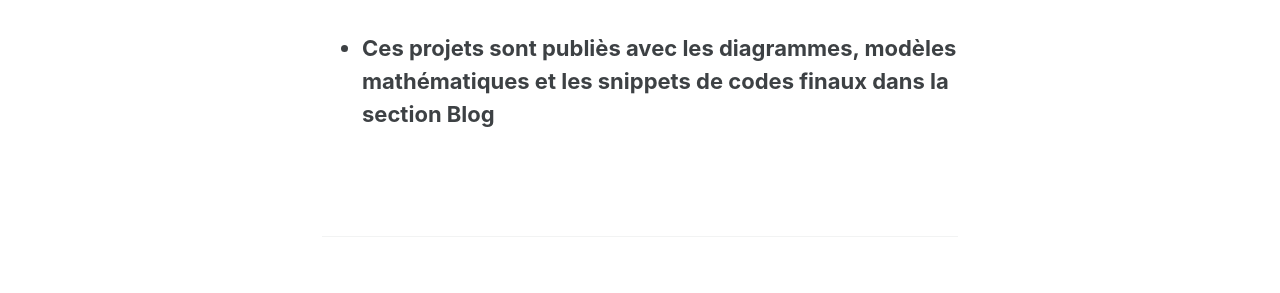
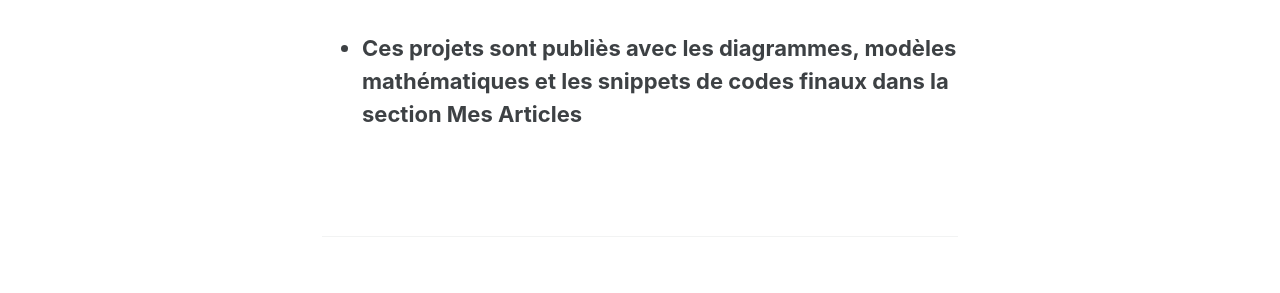
Before and after one commit to mohammed-bouaziz/mohammed-bouaziz.github.io, a Jekyll site: the page built from _pages/about.md, in a window 1280 px wide and 900 px high, scrolled down 2140 px. Shown: the part 312-605 px from the top of the window. Built offline with Jekyll 4.4.1, drawn with Linux system fonts in a browser that asks for light colours; cached includes are drawn as plain includes; nearby versions of some CDN libraries.

Commit message:
new art azPazp

```diff
--- a/_pages/about.md
+++ b/_pages/about.md
@@ -48,4 +48,4 @@ header:
 
 	J'ai d'abbord fait l'extraction (scraping ou crawling) des données de ventes des smartphones sur l'API d'Amazon, j'ai ensuite analysé ces données pour classifier les marques et modéles les plus vendus. J'ai ensuite collécté les commentaires et notes données sur chaque modèle, j'ai calculé une note moyenne pour chaque modèles vendu et j'ai ensuite classifier les modèles en fonction des notes rendu. Finalement le modèle final nous permet de prédire les ventes semestriel d'un smartphone en se basant sur les notes des 50 premièrs clients.
 
-* **Ces projets sont publiès avec les diagrammes, modèles mathématiques et les snippets de codes finaux dans la section Blog**
+* **Ces projets sont publiès avec les diagrammes, modèles mathématiques et les snippets de codes finaux dans la section Mes Articles**
```
